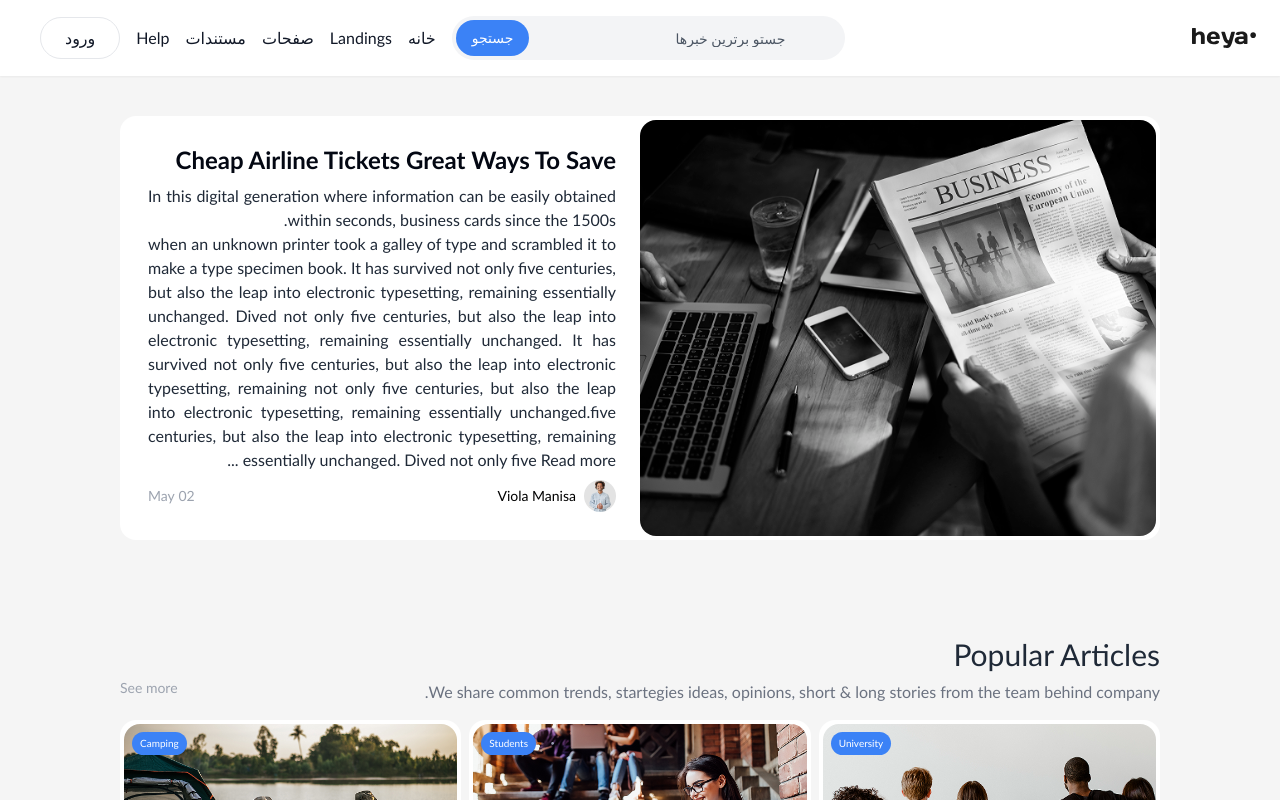
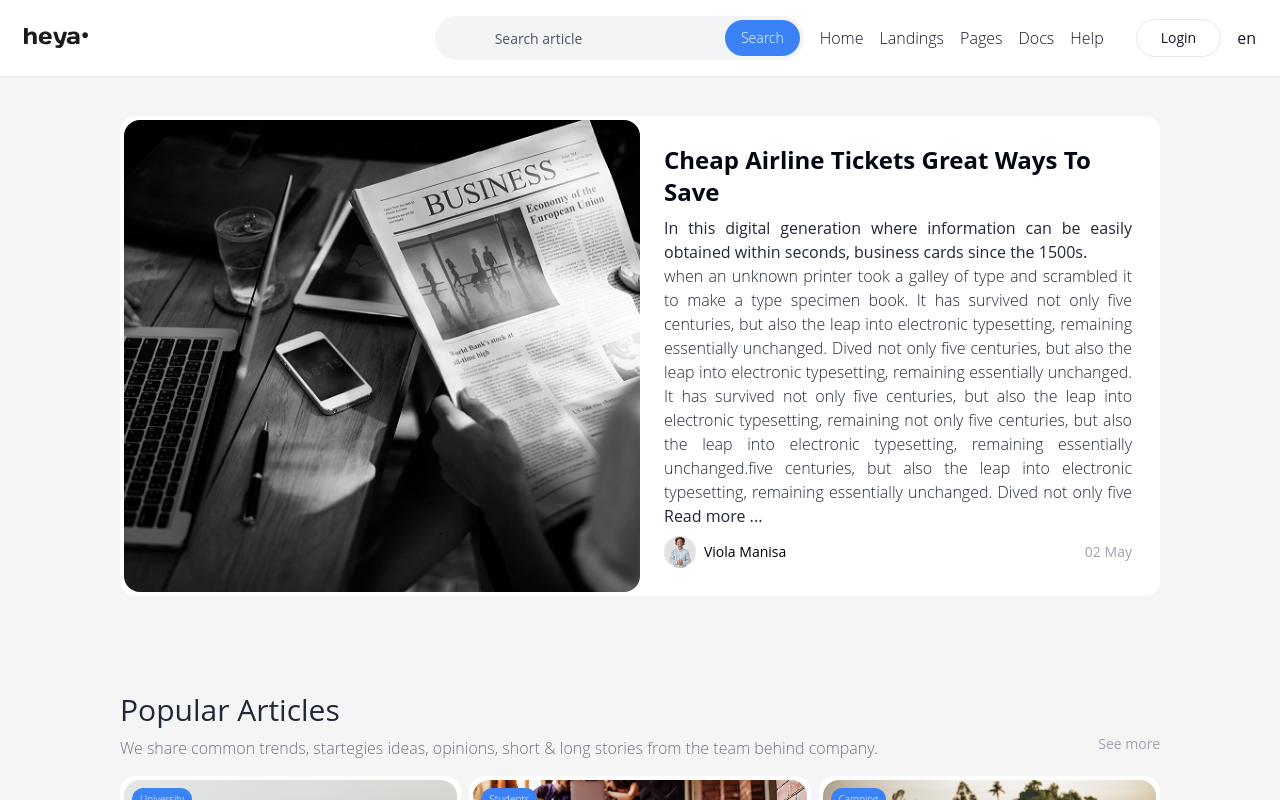
Before and after one commit to setykarimi/Heya-News, a React (Vite) app: page / in a window 1280 px wide. Shown: the top 800 px of the page. Built offline with nearby package versions, Linux system fonts and the light colour scheme; some icons are missing.

Commit message:
Subject: MultiLanguage, Description: Add button for change language, Date: 6/30/2023

```diff
--- a/i18n.js
+++ b/i18n.js
@@ -14,8 +14,8 @@ const resources = {
 
 i18n.use(initReactI18next).init({
   resources,
-  lng: "fa",
-  fallbackLng: "fa",
+  lng: "en",
+  fallbackLng: "en",
   interpolation: {
     escapeValue: false,
   },
--- a/src/layout/Navbar.jsx
+++ b/src/layout/Navbar.jsx
@@ -57,7 +57,9 @@ const Navbar = ({ showMenu, setShowMenu }) => {
                         </div>
                     </div>
                     {menuItem.map(({ title, link }) => <Link key={title} to={link} className='font-light'>{title}</Link>)}
-                    <Link to="/login" className='border border-gray-200 whitespace-nowrap py-2 px-6 ml-4 rounded-full font-medium'>{t("navbar.login")}</Link>
+                    <Link to="/login" className='border border-gray-200 text-sm whitespace-nowrap py-2 px-6 ml-4 rounded-full font-medium'>{t("navbar.login")}</Link>
+
+                    <button>en</button>
                 </div>
 
                 <button className='lg:hidden' onClick={showMenuHandler}>
```
